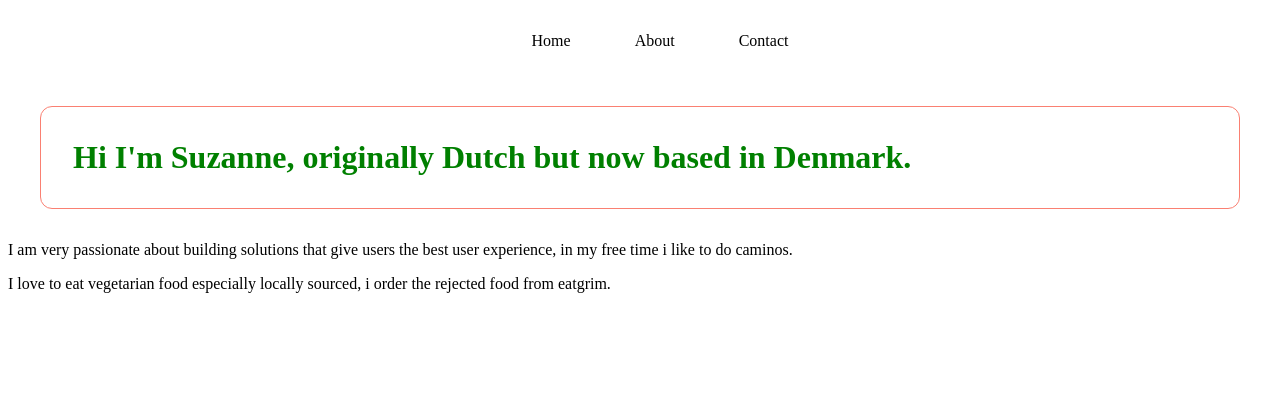
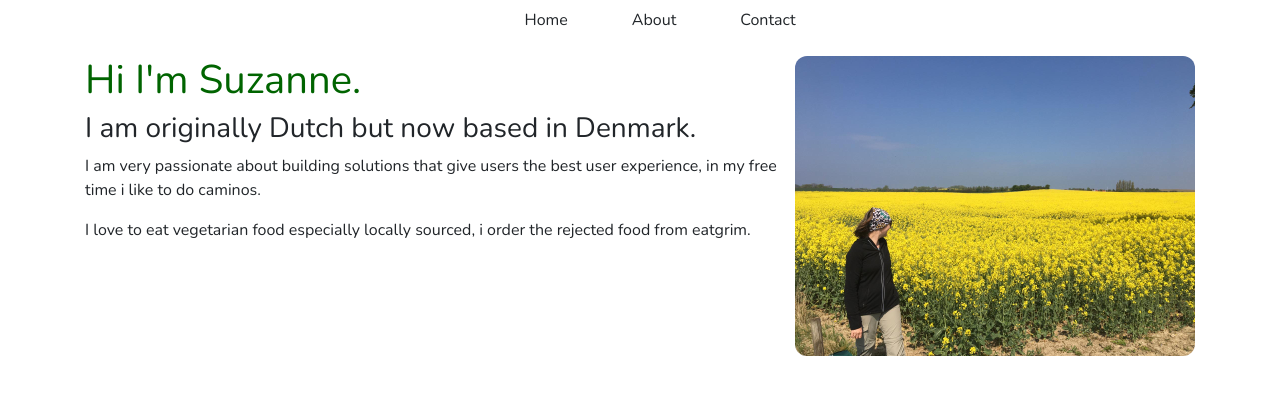
Before and after one commit to suzanne-v/personal-website, a plain HTML site: page index.html in a window 1280 px wide. Drawn offline with nearby package versions, Linux system fonts and the light colour scheme.

Commit message:
added bootstrap googe font and profile pic

```diff
--- a/index.html
+++ b/index.html
@@ -3,6 +3,9 @@
 
 <head>
     <title>Suzanne van Nes</title>
+    <link rel="stylesheet" href="https://stackpath.bootstrapcdn.com/bootstrap/4.5.2/css/bootstrap.min.css"
+        integrity="sha384-JcKb8q3iqJ61gNV9KGb8thSsNjpSL0n8PARn9HuZOnIxN0hoP+VmmDGMN5t9UJ0Z" crossorigin="anonymous">
+    <link href="https://fonts.googleapis.com/css2?family=Nunito:wght@300;400;700&display=swap" rel="stylesheet">
     <link rel="stylesheet" href="styles.css" type="text/css">
     <meta name="viewport" content="width=device-width, initial-scale=1.0">
 </head>
@@ -17,10 +20,20 @@
             </ul>
         </nav>
     </header>
-    <h1>Hi I'm Suzanne, originally Dutch but now based in Denmark.</h1>
-    <p>I am very passionate about building solutions that give users the best user experience, in my free time i like to
-        do caminos.</p>
-    <p>I love to eat vegetarian food especially locally sourced, i order the rejected food from eatgrim.</p>
+    <section class="container main">
+        <div>
+            <h1 id="salutation">Hi I'm Suzanne.</h1>
+            <h3>I am originally Dutch but now based in Denmark.</h3>
+            <p>I am very passionate about building solutions that give users the best user experience, in my free time i
+                like to do caminos.</p>
+            <p>I love to eat vegetarian food especially locally sourced, i order the rejected food from eatgrim.</p>
+        </div>
+        <div>
+            <img src="suzanne_van_nes.jpg" width="400" class="main-img" />
+
+        </div>
+    </section>
+
 </body>
 
 </html>
--- a/styles.css
+++ b/styles.css
@@ -1,10 +1,4 @@
-h1 {
-    color: green;
-    padding: 2rem;
-    margin: 2rem;
-    border: 1px solid salmon;
-    border-radius: 12px;
-}
+
 ul {
     list-style-type: none;
     display: flex;
@@ -17,3 +11,16 @@ nav {
     display: flex;
     justify-content: center;
 }
+.main {
+    display: flex;
+    justify-content: space-between;
+}
+* {
+    font-family: 'Nunito', sans-serif;
+}
+.main-img {
+    border-radius: 12px;
+}
+#salutation {
+    color:darkgreen;
+}
```
Also changed, not shown: suzanne_van_nes.jpg (added).
